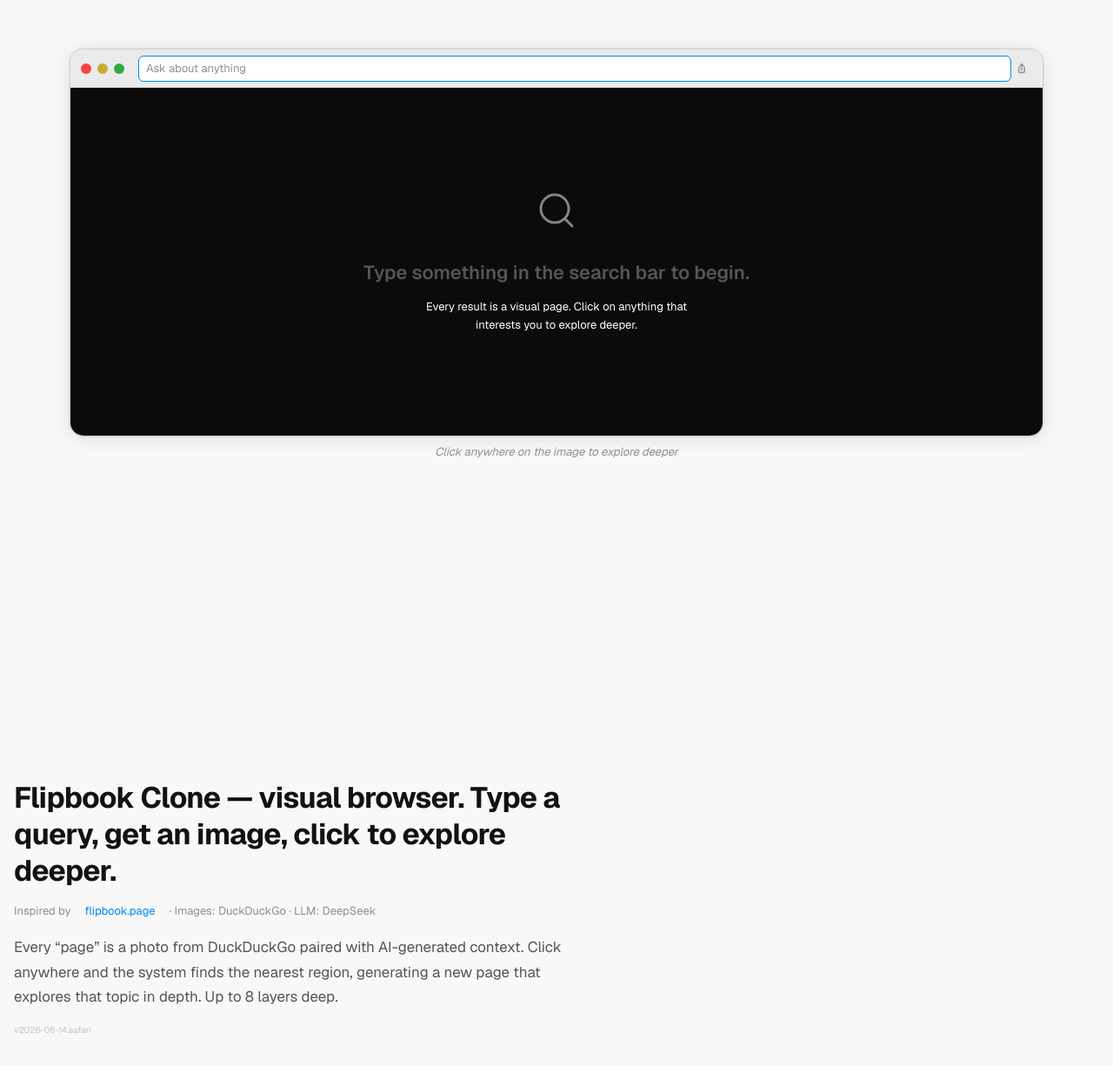
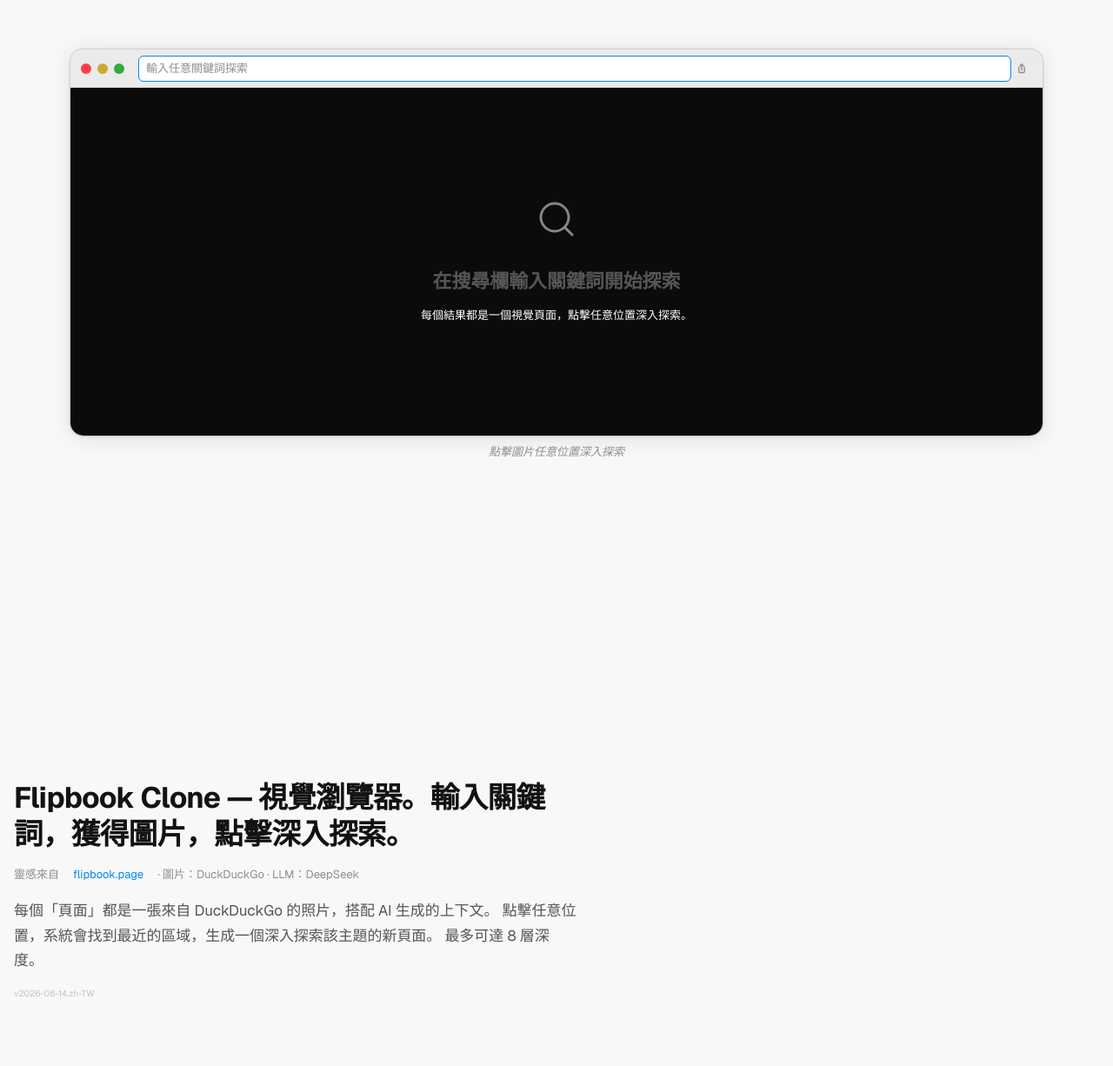
Before and after one commit to mengtahsu/flipbook-clone, a Next.js app: page / in a window 1280 px wide. Shown: the top 1226 px of the page at 87% size. Built offline with nearby package versions, Linux system fonts and the light colour scheme.

Commit message:
feat: full Taiwan Traditional Chinese UI + v2026-06-14.zh-TW

```diff
--- a/app/layout.tsx
+++ b/app/layout.tsx
@@ -13,11 +13,11 @@ const geistMono = Geist_Mono({
 });
 
 export const metadata: Metadata = {
-  title: "Flipbook Clone — Visual Browser",
-  description: "An infinite visual browser. Type a query, get an image, click to explore deeper.",
+  title: "Flipbook Clone — 視覺瀏覽器",
+  description: "無限視覺瀏覽器。輸入關鍵詞，獲得圖片，點擊深入探索。",
   openGraph: {
     title: "Flipbook Clone",
-    description: "A visual exploration browser — click images to discover more.",
+    description: "視覺探索瀏覽器 — 點擊圖片發現更多。",
     type: "website",
   },
 };
--- a/app/page.tsx
+++ b/app/page.tsx
@@ -95,7 +95,7 @@ export default function HomePage() {
         };
 
         if (!image) {
-          setError("No image found. Try a different search.");
+          setError("找不到圖片，請嘗試其他搜尋");
         }
 
         setPages((prev) => {
--- a/components/AboutSection.tsx
+++ b/components/AboutSection.tsx
@@ -1,27 +1,27 @@
 "use client";
 
-const VERSION = "2026-06-14.safari";
+const VERSION = "2026-06-14.zh-TW";
 
 export default function AboutSection() {
   return (
-    <section className="about-section" aria-label="About this experiment">
+    <section className="about-section" aria-label="關於此實驗">
       <h1 className="about-title">
-        Flipbook Clone — visual browser. Type a query, get an image, click to explore deeper.
+        Flipbook Clone — 視覺瀏覽器。輸入關鍵詞，獲得圖片，點擊深入探索。
       </h1>
 
       <p className="about-authors">
-        Inspired by{" "}
+        靈感來自{" "}
         <a href="https://flipbook.page" target="_blank" rel="noreferrer">
           flipbook.page
         </a>
-        {" "}&middot; Images: DuckDuckGo &middot; LLM: DeepSeek
+        {" "}&middot; 圖片：DuckDuckGo &middot; LLM：DeepSeek
       </p>
 
       <div className="about-body">
         <p>
-          Every &ldquo;page&rdquo; is a photo from DuckDuckGo paired with AI-generated context.
-          Click anywhere and the system finds the nearest region, generating a new page that
-          explores that topic in depth. Up to 8 layers deep.
+          每個「頁面」都是一張來自 DuckDuckGo 的照片，搭配 AI 生成的上下文。
+          點擊任意位置，系統會找到最近的區域，生成一個深入探索該主題的新頁面。
+          最多可達 8 層深度。
         </p>
       </div>
 
--- a/components/BrowserContent.tsx
+++ b/components/BrowserContent.tsx
@@ -10,7 +10,7 @@ export default function BrowserContent({
   isLoading = false,
 }: BrowserContentProps) {
   return (
-    <div className="browser-content" role="region" aria-label="Visual content">
+    <div className="browser-content" role="region" aria-label="視覺內容">
       {children}
     </div>
   );
--- a/components/BrowserShell.tsx
+++ b/components/BrowserShell.tsx
@@ -10,7 +10,7 @@ export default function BrowserShell({ children }: BrowserShellProps) {
       <section className="browser-stage" aria-label="Flipbook browser">
         <section className="browser-window">{children}</section>
         <p className="browser-stage-caption">
-          Click anywhere on the image to explore deeper
+          點擊圖片任意位置深入探索
         </p>
       </section>
     </main>
--- a/components/BrowserToolbar.tsx
+++ b/components/BrowserToolbar.tsx
@@ -18,7 +18,7 @@ export default function BrowserToolbar({
   onSearch,
   onClear,
   isLoading,
-  placeholder = "Ask about anything",
+  placeholder = "輸入任意關鍵詞探索",
 }: BrowserToolbarProps) {
   const hasHistory = breadcrumbs.length > 0;
 
@@ -31,8 +31,8 @@ export default function BrowserToolbar({
             type="button"
             className="browser-close-button"
             onClick={onClear}
-            aria-label="Clear current history"
-            title="Clear history"
+            aria-label="清除瀏覽歷史"
+            title="清除歷史"
           >
             <svg width="12" height="12" viewBox="0 0 12 12" fill="none">
               <path
@@ -70,7 +70,7 @@ export default function BrowserToolbar({
           <SearchInput
             disabled={isLoading}
             placeholder={
-              hasHistory ? "Continue this session" : placeholder
+              hasHistory ? "繼續探索" : placeholder
             }
             onSearch={onSearch}
           />
@@ -80,8 +80,8 @@ export default function BrowserToolbar({
         <button
           type="button"
           className="browser-share-button"
-          aria-label="Share"
-          title="Share"
+          aria-label="分享"
+          title="分享"
           onClick={() => {
             const url = new URL(window.location.href);
             navigator.clipboard.writeText(url.toString()).catch(() => {});
--- a/components/ClickOverlay.tsx
+++ b/components/ClickOverlay.tsx
@@ -44,7 +44,7 @@ export default function ClickOverlay({ enabled, onClick }: ClickOverlayProps) {
       className={`click-overlay${!enabled ? " click-overlay--disabled" : ""}`}
       onClick={handleClick}
       role={enabled ? "button" : "presentation"}
-      aria-label={enabled ? "Click to explore this part of the image" : undefined}
+      aria-label={enabled ? "點擊探索此區域" : undefined}
     >
       {ripples.map((ripple) => (
         <div
--- a/components/ImageCanvas.tsx
+++ b/components/ImageCanvas.tsx
@@ -64,8 +64,8 @@ export default function ImageCanvas({
               <circle cx="11" cy="11" r="8" /><path d="m21 21-4.3-4.3" />
             </svg>
           </div>
-          <p className="empty-state-title">Type something in the search bar to begin.</p>
-          <p className="empty-state-body">Every result is a visual page. Click on anything that interests you to explore deeper.</p>
+          <p className="empty-state-title">在搜尋欄輸入關鍵詞開始探索</p>
+          <p className="empty-state-body">每個結果都是一個視覺頁面，點擊任意位置深入探索。</p>
         </div>
       )}
 
@@ -105,7 +105,7 @@ export default function ImageCanvas({
 
               {atMaxDepth && (
                 <div className="error-banner" style={{ background: "oklch(75% 0.14 95)", color: "var(--color-text)" }}>
-                  Max depth {maxDepth} layers. Click a breadcrumb to go back.
+                  已達最大深度 {maxDepth} 層，點擊麵包屑返回
                 </div>
               )}
             </>
--- a/components/InfoPanel.tsx
+++ b/components/InfoPanel.tsx
@@ -39,7 +39,7 @@ export default function InfoPanel({
       )}
 
       <p className="info-panel-credit">
-        Photo by{" "}
+        攝影師：{" "}
         <a href={credit.url} target="_blank" rel="noopener noreferrer">
           {credit.name}
         </a>
--- a/components/LoadingSpinner.tsx
+++ b/components/LoadingSpinner.tsx
@@ -4,7 +4,7 @@ export default function LoadingSpinner() {
   return (
     <div className="loading-container" role="status" aria-label="Loading">
       <div className="loading-spinner" />
-      <p className="loading-text">Generating your page...</p>
+      <p className="loading-text">正在生成頁面...</p>
     </div>
   );
 }
--- a/components/SearchInput.tsx
+++ b/components/SearchInput.tsx
@@ -9,7 +9,7 @@ interface SearchInputProps {
 }
 
 export default function SearchInput({
-  placeholder = "Ask about anything",
+  placeholder = "輸入任意關鍵詞探索",
   disabled = false,
   onSearch,
 }: SearchInputProps) {
```
